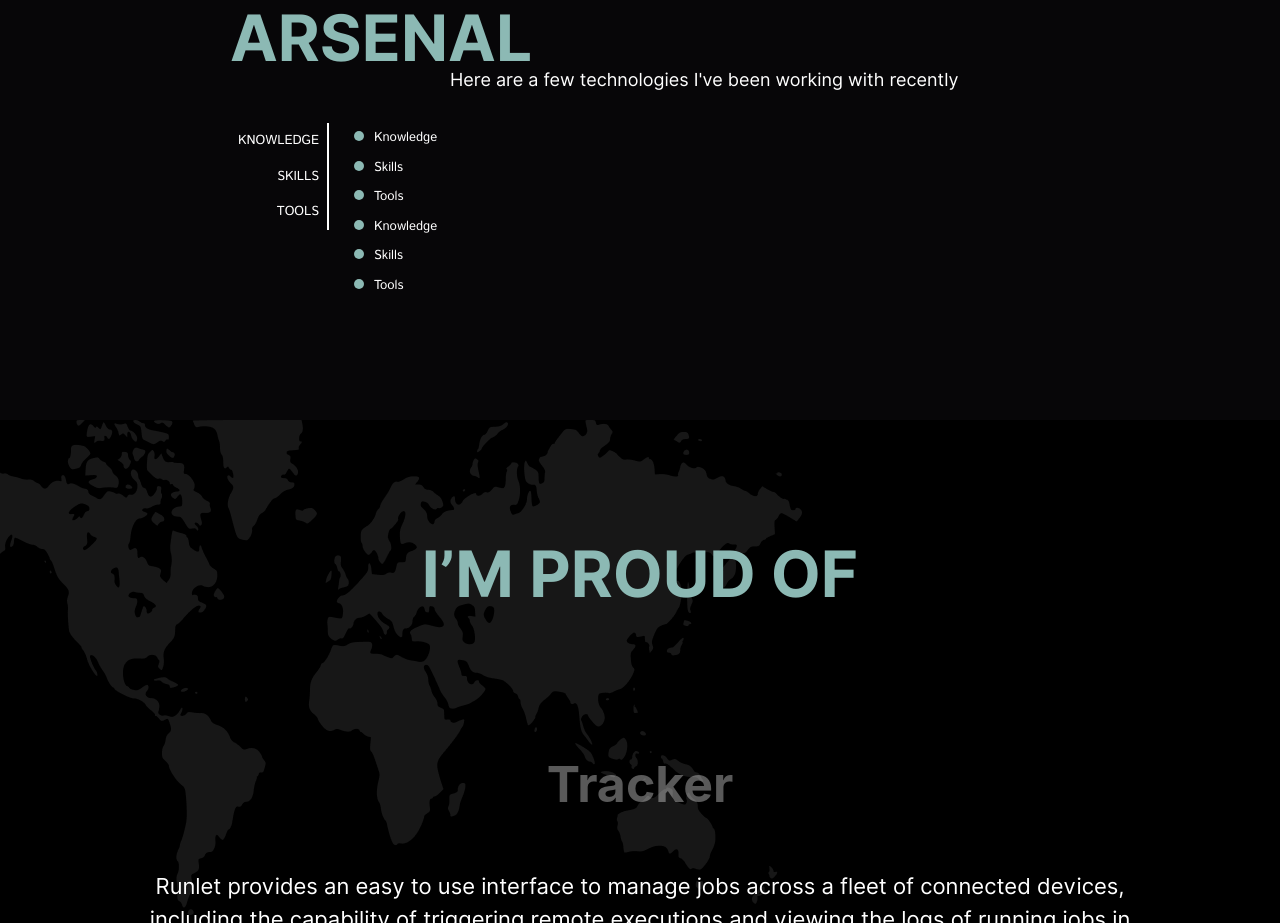
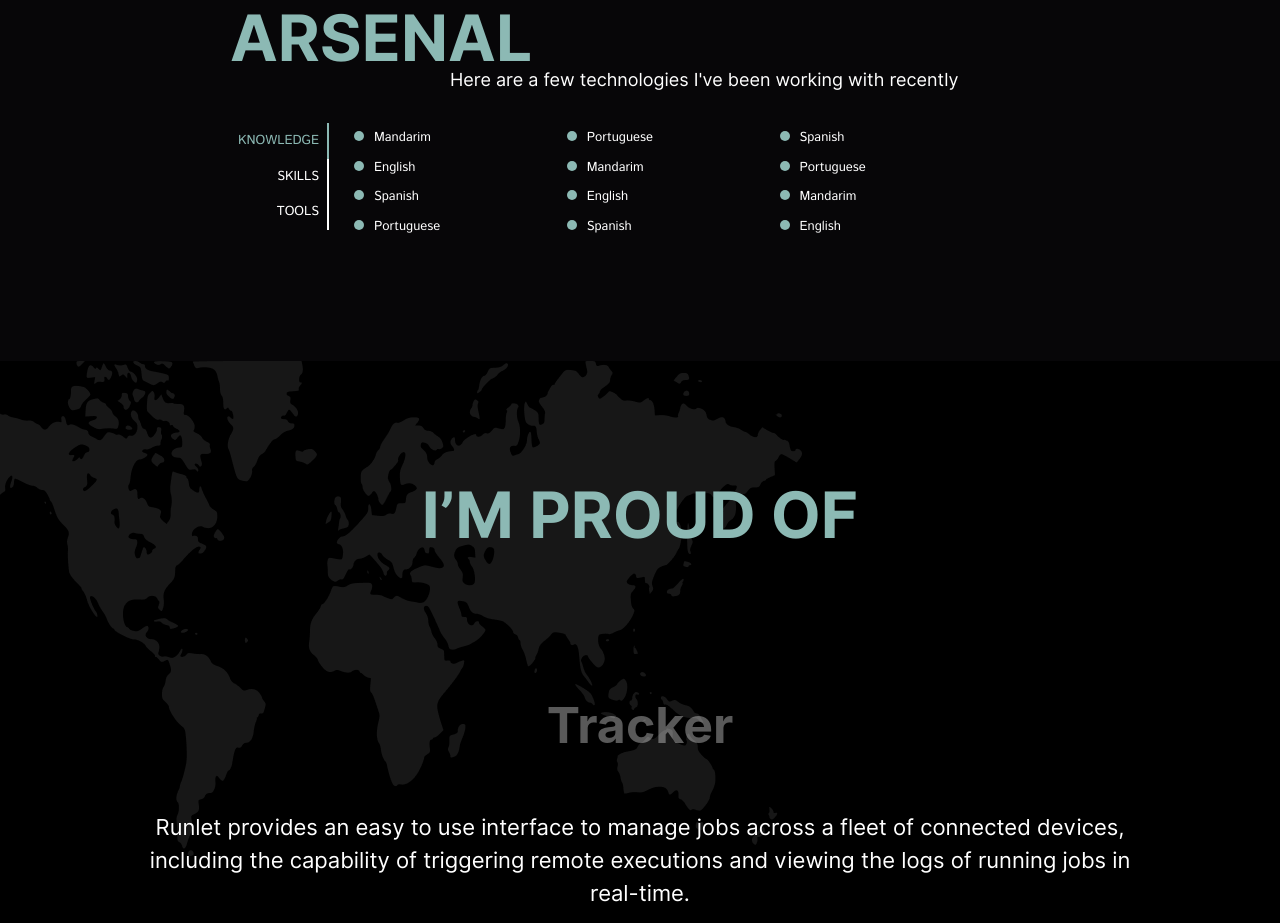
Before and after one commit to KaduMaverick/MyPortfolio, a Nuxt app: page / in a window 1280 px wide. Shown: the part 1460-2383 px from the top of the page. Built offline with nearby package versions, Linux system fonts and the light colour scheme.

Commit message:
start arsenal logic

```diff
--- a/components/Arsenal.vue
+++ b/components/Arsenal.vue
@@ -4,20 +4,16 @@
     <p class="arsenal__sub-title">Here are a few technologies I've been working with recently</p>
     <div class="arsenal__box">
       <div class="arsenal__col-1">
-        <ul class="arsenal__menu">
-          <li>Knowledge</li>
-          <li>Skills</li>
-          <li>Tools</li>
+        <ul class="arsenal__menu" >
+          <li v-for="(item, index) in arsenalOptions" :key="index" v-html="item" v-bind:class="currentOption === item ? 'active' : ''" @click="changeOption(item)"></li>
         </ul>
       </div>
       <div class="arsenal__col-2">
         <ul class="arsenal__list">
-          <li>Knowledge</li>
-          <li>Skills</li>
-          <li>Tools</li>
-          <li>Knowledge</li>
-          <li>Skills</li>
-          <li>Tools</li>
+        <transition name="fade" v-for="(item, index) in arsenalData[currentOption]" v-bind:key="index">
+          <li  v-html="item">
+          </li>
+        </transition>
         </ul>
       </div>
     </div>
@@ -25,10 +21,44 @@
 </template>
 
 <script>
-export default {};
+export default {
+  data (){
+    return {
+      currentOption: null,
+      arsenalOptions: this.$t('arsenal.arsenalOptions'),
+      arsenalData: this.$t('arsenal.arsenalData'),
+    }
+  },
+  created(){
+    this.currentOption = this.arsenalOptions[0]
+    // console.log(this.i18n.locale)
+  },
+  methods: {
+    changeOption(value){
+      this.currentOption = value
+    }
+  },
+  computed: {
+    getCurrentLocale() {
+      return this.$store.state.currentLocale
+    }
+  },
+  watch: {
+    getCurrentLocale(newLocale, oldLocale) {
+      this.arsenalOptions = this.$t('arsenal.arsenalOptions')
+      this.arsenalData = this.$t('arsenal.arsenalData')
+    }
+  }
+};
 </script>
 
 <style lang="scss">
+.fade-enter-active, .fade-leave-active {
+  transition: opacity .5s;
+}
+.fade-enter, .fade-leave-to /* .fade-leave-active below version 2.1.8 */ {
+  opacity: 0;
+}
 .arsenal {
   &__title {
     margin-top: 15rem;
@@ -52,9 +82,11 @@ export default {};
   &__col-2 {
     display: inline-block;
     padding: 0 2rem;
+    width: 100%;
   }
 
   &__menu {
+
     li {
       list-style: none;
       font-family: "Istok Web", "Microsoft YaHei New", "Microsoft Yahei",
@@ -68,15 +100,15 @@ export default {};
       text-transform: uppercase;
       border-right: 2px solid $primary-color;
       cursor: pointer;
-      &:hover {
+      &:hover , &.active {
         border-right: 2px solid $secondary-color;
         color: $secondary-color;
       }
     }
   }
   &__list {
-    display: inline-block;
-
+      display: flex;
+      flex-wrap: wrap;
     li {
       list-style: none;
       font-family: "Istok Web", "Microsoft YaHei New", "Microsoft Yahei",
@@ -87,7 +119,8 @@ export default {};
       color: $primary-color;
       text-align: left;
       padding: 0.5rem;
-
+      margin-right: 2rem;
+      width: 25%;
       &:before {
         content: "";
         display: inline-block;
@@ -110,7 +143,7 @@ export default {};
       color: $light-primary-color;
       border-right: 2px solid $light-primary-color;
 
-      &:hover {
+      &:hover , &.active {
         border-right: 2px solid $light-secondary-color;
         color: $light-secondary-color;
       }
--- a/components/Idioms.vue
+++ b/components/Idioms.vue
@@ -34,9 +34,9 @@ export default {
   },
   methods: {
     changeLocale(locale) {
-      console.log("entrei");
       //   i18n.locale = locale;
       this.$i18n.locale = locale;
+      this.$store.state.currentLocale = locale;
       this.currentLanguage = locale;
     }
   }
--- a/static/content-en.json
+++ b/static/content-en.json
@@ -9,5 +9,13 @@
     "heading": "Developer",
     "subHeading": "& I code/design things for the web.",
     "paragraph": "I'm a Developer based in Brazil, fascinated at creating/building exceptional, high-quality websites and applications. My focus is always on modularity, architecture and beautiful design."
+  },
+  "arsenal": {
+    "arsenalOptions": ["knowledge", "skills", "tools"],
+      "arsenalData": {
+        "knowledge": ["Mandarim", "Portuguese", "Spanish", "English","Mandarim", "Portuguese", "Spanish", "English","Mandarim", "Portuguese", "Spanish", "English"],
+        "skills": ["WebDevelopment", "Photo Manipulation", "Video Editing", "English Teaching"],
+        "tools": ["Vscode", "Atom", "Photoshop", "AdobeXD"]
+      }
   }
 }
--- a/static/content-zh-cn.json
+++ b/static/content-zh-cn.json
@@ -9,5 +9,13 @@
       "heading": "开发者",
       "subHeading": "＆我为网络编写代码/设计.",
       "paragraph": "我是位于巴西圣保罗的Web开发人员，专门从事构建（并偶尔设计）出色的高质量网站和应用程序"
+    },
+    "arsenal": {
+      "arsenalOptions": ["knowledge", "语言"],
+        "arsenalData": {
+          "knowledge": ["Mandarim", "Portuguese", "Spanish", "English"],
+          "语言": ["WebDevelopment", "Photo Manipulation", "Video Editing", "English Teaching"],
+          "tools": ["Vscode", "Atom", "Photoshop", "AdobeXD"]
+        }
     }
   }
--- a/store/index.js
+++ b/store/index.js
@@ -3,10 +3,13 @@ import Vuex from 'vuex'
 const createStore = () => {
     return new Vuex.Store({
         state: {
-            mode: 'dark'
+            mode: 'dark',
+            currentLocale: null,
         },
         mutations: {},
-        getters: {}
+        getters: {
+            getCurrentLocale: state => () => state.currentLocale,
+          }
     })
 }
 
```
